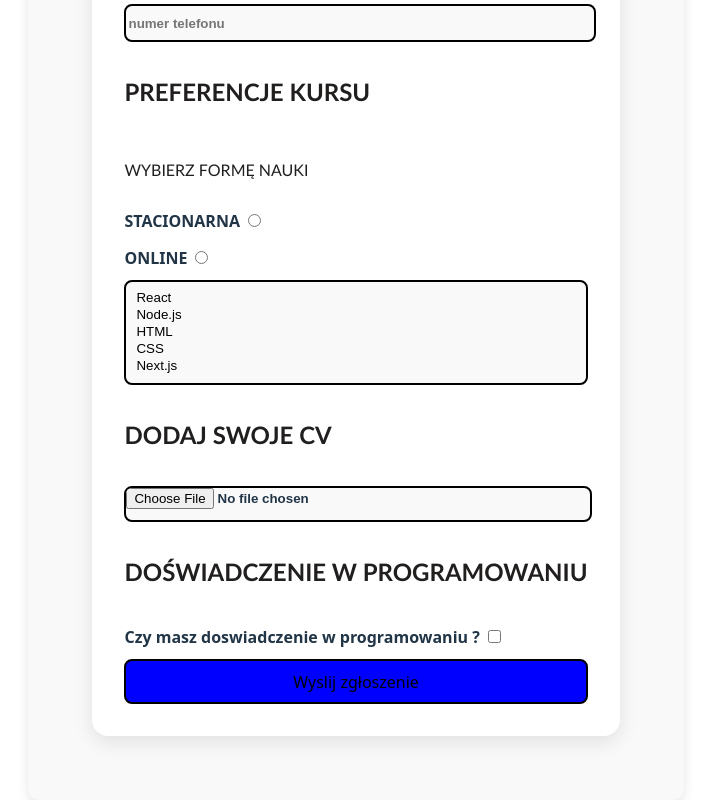
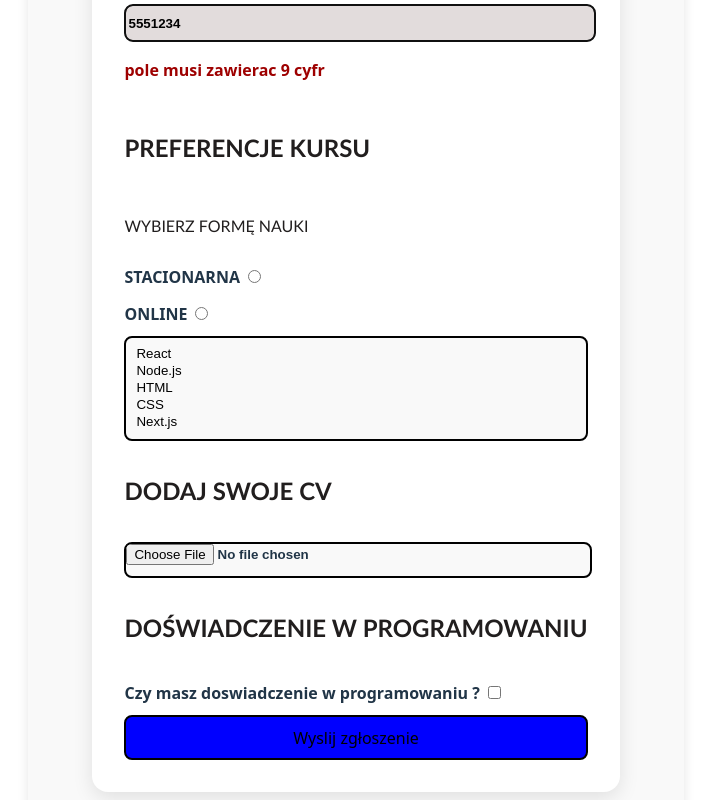
Before and after one commit to MrKris90Wlodowski/MODULE2_SPRINT_3, a React (Vite) app: page / in a window 1280 px wide. Both pictures are taken after typing "Sample", "Sample", "name@example.com", "5551234" into the empty fields and a click on the button "Wyslij zgłoszenie". Shown: the part 322-1122 px from the top of the page, without its empty margins (316-1027 px from the left). Built offline with nearby package versions, Linux system fonts and the light colour scheme.

Commit message:
feat: create basic validation form structure

```diff
--- a/src/App.jsx
+++ b/src/App.jsx
@@ -12,13 +12,36 @@ import InputSelect from "./components/InputSelect/InputSelect";
 // import { tr } from "zod/v4/locales";
 import styleHeading from "./components/TextHeading/TextHeading.module.css";
 import styleButton from "./components/Button/Button.module.css";
-import styleInput from "./components/InputField/InputField.module.css"
+import styleInput from "./components/InputField/InputField.module.css";
 
+const schema = z.object({
+  name: z
+    .string()
+    .nonempty("pole nie może byc puste ")
+    .min(3, "imię musi posiadac co najmniej 3 znaki"),
+  surname: z
+    .string()
+    .nonempty("pole nie może byc puste ")
+    .min(3, "nazwisko musi posiadac co najmniej 3 znaki"),
+  email: z
+    .string()
+    .nonempty("pole nie może byc puste")
+    .email("musisz wpisac poprawny adres email"),
+  phone: z
+  .string()
+  .nonempty("pole nie może byc puste")
+  .regex(/^[0-9]{9}$/,"pole musi zawierac 9 cyfr")
+});
 
 const App = () => {
   const [showButtonExp, setShowButtonExp] = useState(false);
 
-  const { register, reset, handleSubmit } = useForm();
+  const {
+    register,
+    reset,
+    handleSubmit,
+    formState: { errors },
+  } = useForm({ resolver: zodResolver(schema) });
 
   const formData = (formValue) => {
     console.log(formValue);
@@ -34,23 +57,39 @@ const App = () => {
           placeholder="imie"
           type="text"
           register={register}
+          errors={errors}
         ></InputField>
         <InputField
           id="surname"
           placeholder="nazwisko"
           type="text"
           register={register}
+          errors={errors}
         ></InputField>
-        <InputField id="email" placeholder="imie" type="email"></InputField>
         <InputField
-          name="phone"
+          id="email"
+          placeholder="imie"
+          type="email"
+          register={register}
+          errors={errors}
+        ></InputField>
+        <InputField
+          id="phone"
           placeholder="numer telefonu"
           type="tel"
+          register={register}
+          errors={errors}
         ></InputField>
         <TextHeading>PREFERENCJE KURSU</TextHeading>
-        <TextHeading className={styleHeading.labelText}>WYBIERZ FORMĘ NAUKI</TextHeading>
-        <InputField type="radio" name="typeLearn" value="home">STACIONARNA</InputField>
-        <InputField type="radio" name="typeLearn"  value="online">ONLINE</InputField>
+        <TextHeading className={styleHeading.labelText}>
+          WYBIERZ FORMĘ NAUKI
+        </TextHeading>
+        <InputField type="radio" name="typeLearn" value="home">
+          STACIONARNA
+        </InputField>
+        <InputField type="radio" name="typeLearn" value="online">
+          ONLINE
+        </InputField>
         <InputSelect></InputSelect>
         <TextHeading>DODAJ SWOJE CV</TextHeading>
         <InputField id="file" type="file"></InputField>
@@ -64,7 +103,9 @@ const App = () => {
           Czy masz doswiadczenie w programowaniu ?
         </InputField>
         {showButtonExp && (
-          <Button className={styleButton.buttonGreen}>Dodaj doswiadczenie</Button>
+          <Button className={styleButton.buttonGreen}>
+            Dodaj doswiadczenie
+          </Button>
         )}
         <Button type="submit">Wyslij zgłoszenie</Button>
       </Form>
@@ -72,7 +113,7 @@ const App = () => {
   );
 };
 
-const schema = z.object({
+const schemaA = z.object({
   name: z
     .string()
     .nonempty("Pole musi byc wypełnione !")
@@ -97,7 +138,7 @@ function App1() {
     handleSubmit,
     reset,
     formState: { errors },
-  } = useForm({ resolver: zodResolver(schema) });
+  } = useForm({ resolver: zodResolver(schemaA) });
 
   const onSubmit = (formValue) => {
     console.log(formValue);
@@ -154,7 +195,12 @@ function App1() {
         <input type="file" accept="image/jpeg, image/png" />
         <h2>Doświadczenie w programowaniu</h2>
         <label>
-          <input type="checkbox" onClick={() => {setShowButtonEXP}} />
+          <input
+            type="checkbox"
+            onClick={() => {
+              setShowButtonEXP;
+            }}
+          />
           Czy masz doświadczenie w programowaniu?
         </label>
         {codeExp === true && (
--- a/src/components/InputField/InputField.jsx
+++ b/src/components/InputField/InputField.jsx
@@ -1,7 +1,8 @@
 import style from "./InputField.module.css";
 
-const InputField = ({id, name, placeholder, type, children, register, onClick, value}) => {
+const InputField = ({id, name, placeholder, type, children, register, onClick, value, errors}) => {
   return (
+    <div>
     <label htmlFor={id} className={style.labelText}>
         {children}
         <input
@@ -15,6 +16,8 @@ const InputField = ({id, name, placeholder, type, children, register, onClick, v
         onClick={onClick}
     />
     </label>
+    {errors?.[id] && <p className={style.errorText}>{errors[id].message}</p>}
+    </div>
   );
 };
 
--- a/src/components/InputField/InputField.module.css
+++ b/src/components/InputField/InputField.module.css
@@ -17,6 +17,11 @@
     font-weight: 600;
 }
 
+.errorText {
+    color: #9e0000;
+    font-weight: 900;
+}
+
 .inputText:focus {
     background-color: #e2dcdc;
 }
```
